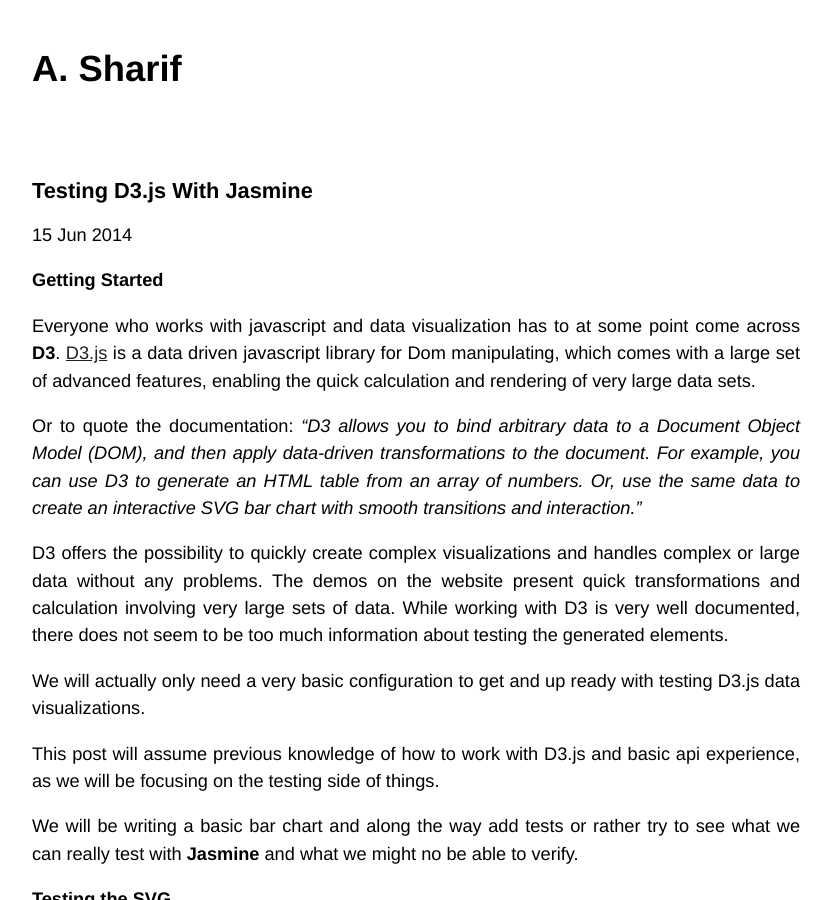
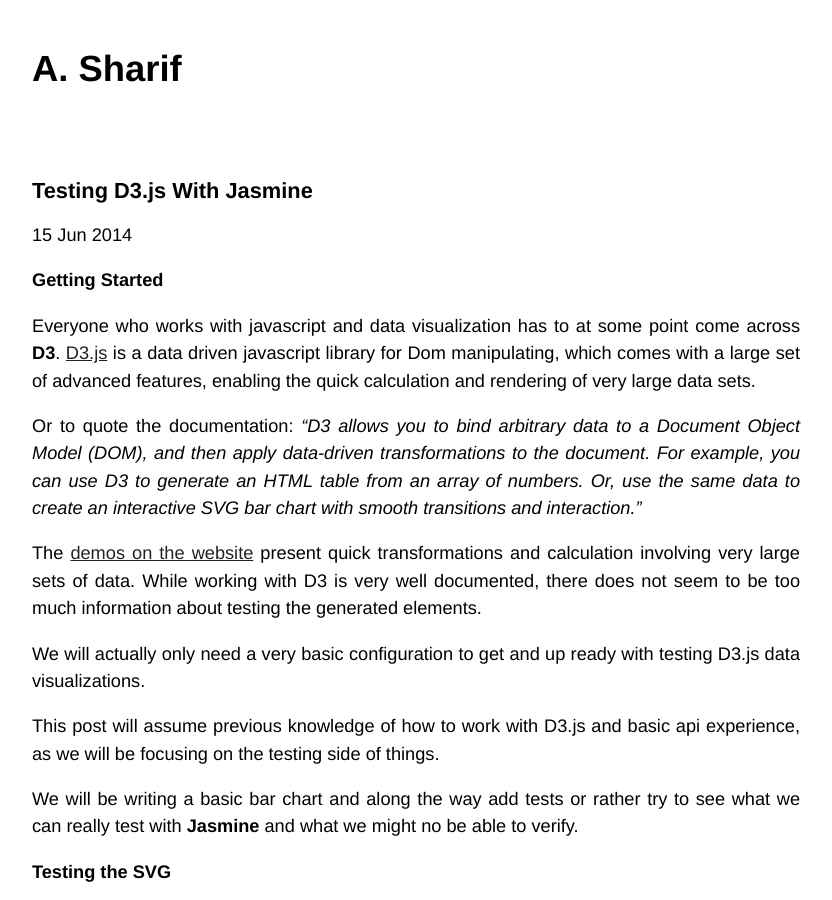
Before and after one commit to busypeoples/busypeoples.github.io, a Jekyll site: the page built from _posts/2014-06-15-testing-d3-with-jasmine.markdown, in a window 1280 px wide and 900 px high. Shown: the whole window, without its empty margins (224-1056 px from the left). Built offline with Jekyll 4.4.1, drawn with Linux system fonts in a browser that asks for light colours; Markdown is read by kramdown in place of the engine named in the settings.

Commit message:
Minor change

```diff
--- a/_posts/2014-06-15-testing-d3-with-jasmine.markdown
+++ b/_posts/2014-06-15-testing-d3-with-jasmine.markdown
@@ -12,8 +12,7 @@
 
 Or to quote the documentation: _"D3 allows you to bind arbitrary data to a Document Object Model (DOM), and then apply data-driven transformations to the document. For example, you can use D3 to generate an HTML table from an array of numbers. Or, use the same data to create an interactive SVG bar chart with smooth transitions and interaction."_
 
-D3 offers the possibility to quickly create complex visualizations and handles complex or large data without any problems.
-The demos on the website present quick transformations and calculation involving very large sets of data.
+The [demos on the website](https://github.com/mbostock/d3/wiki/Gallery) present quick transformations and calculation involving very large sets of data.
 While working with D3 is very well documented, there does not seem to be too much information about testing the generated elements.
 
 We will actually only need a very basic configuration to get and up ready with testing D3.js data visualizations.
```
